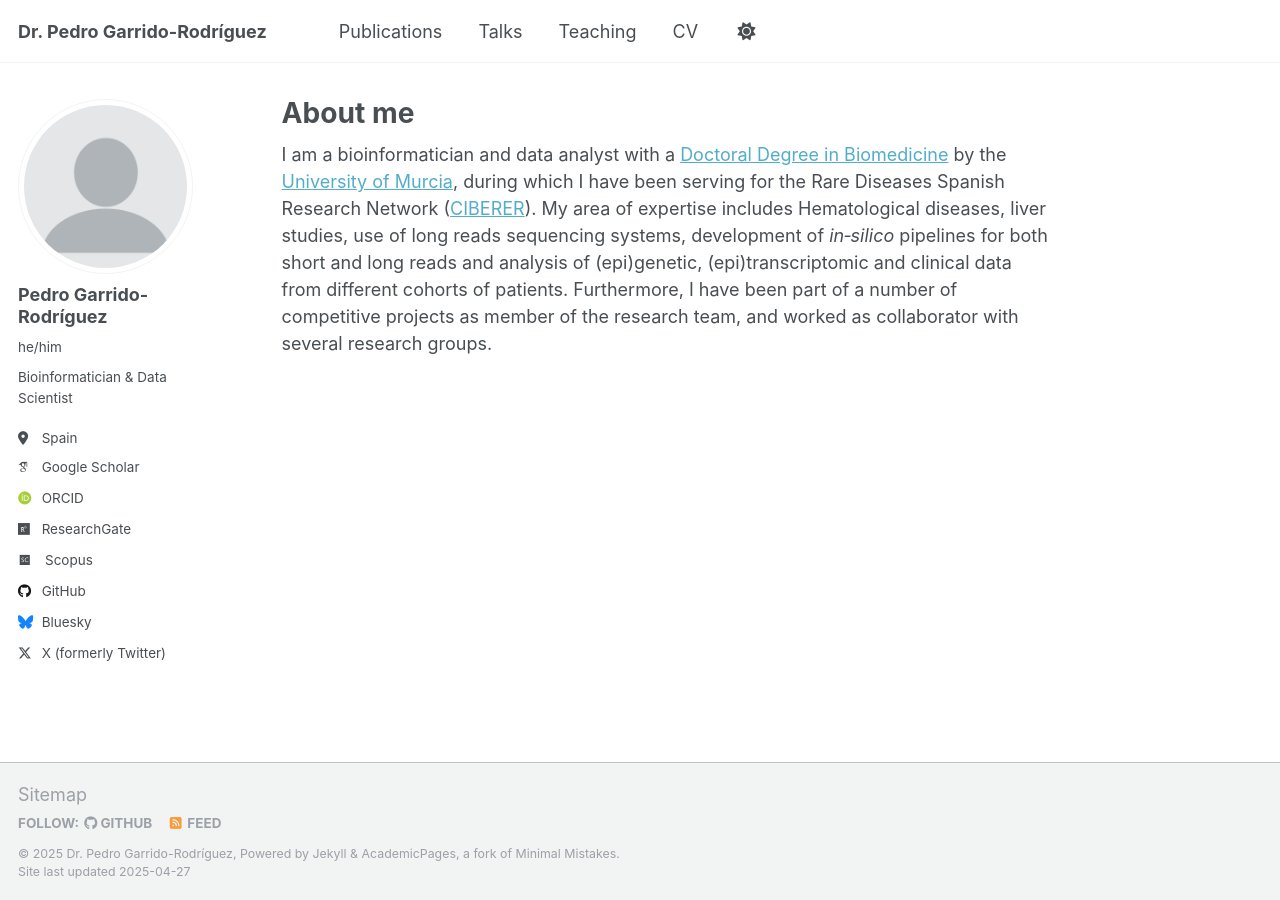
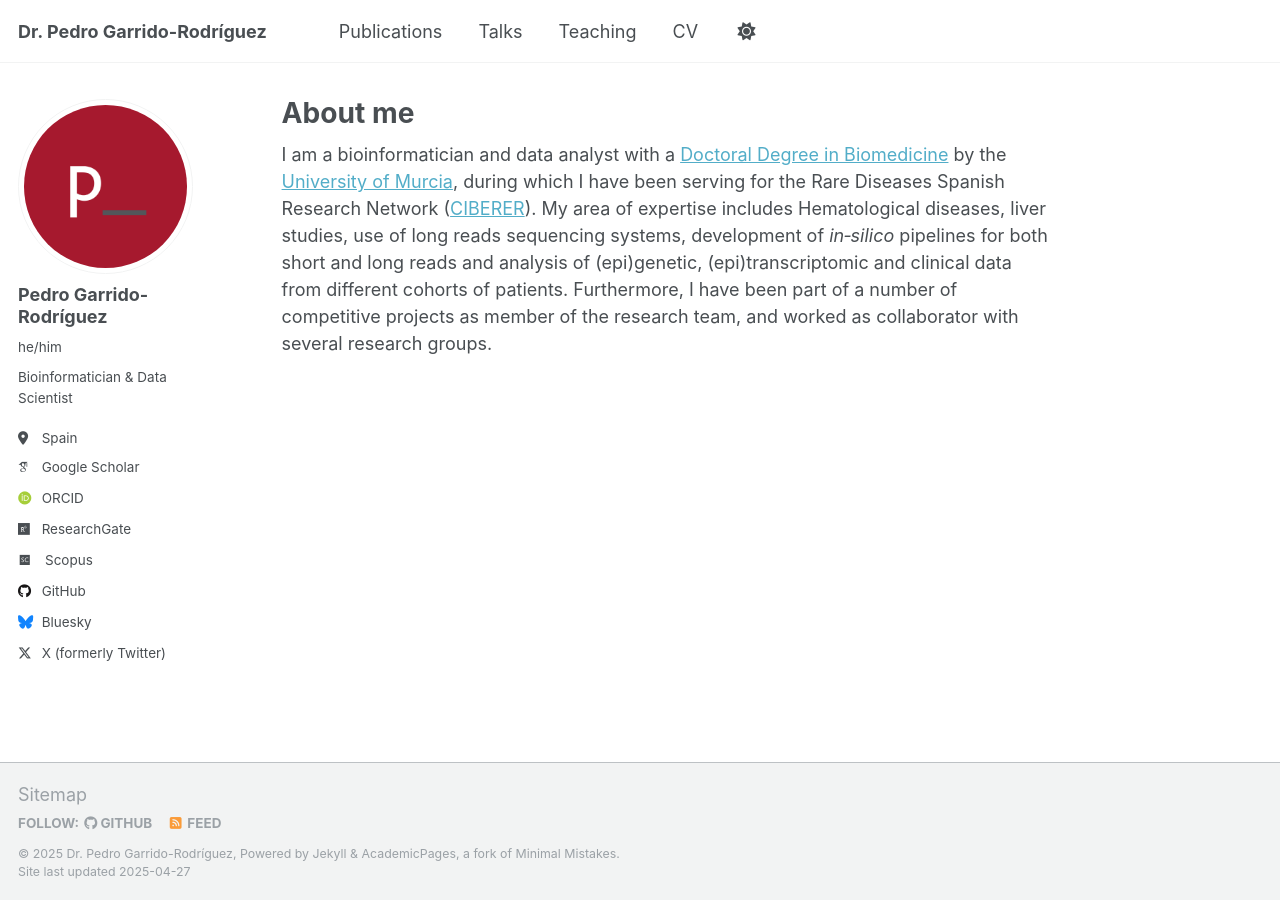
Before and after one commit to pedro-garridor/pedro-garridor.github.io, a Jekyll site: the page built from _pages/about.md, in a window 1280 px wide. Built offline with Jekyll 4.4.1, drawn with Linux system fonts in a browser that asks for light colours; some web fonts are replaced.

Commit message:
Update _config.yml

```diff
--- a/_config.yml
+++ b/_config.yml
@@ -22,7 +22,7 @@ repository               : "pedro-garridor.github.io"
 #               Additional customization can be done by editing /_includes/author-profile.html
 author:
   # Biographic information
-  avatar           : "profile.png"
+  avatar           : "p.png"
   name             : "Pedro Garrido-Rodríguez"
   pronouns         : "he/him" # example: "she/her"
   bio              : "Bioinformatician & Data Scientist"
```
